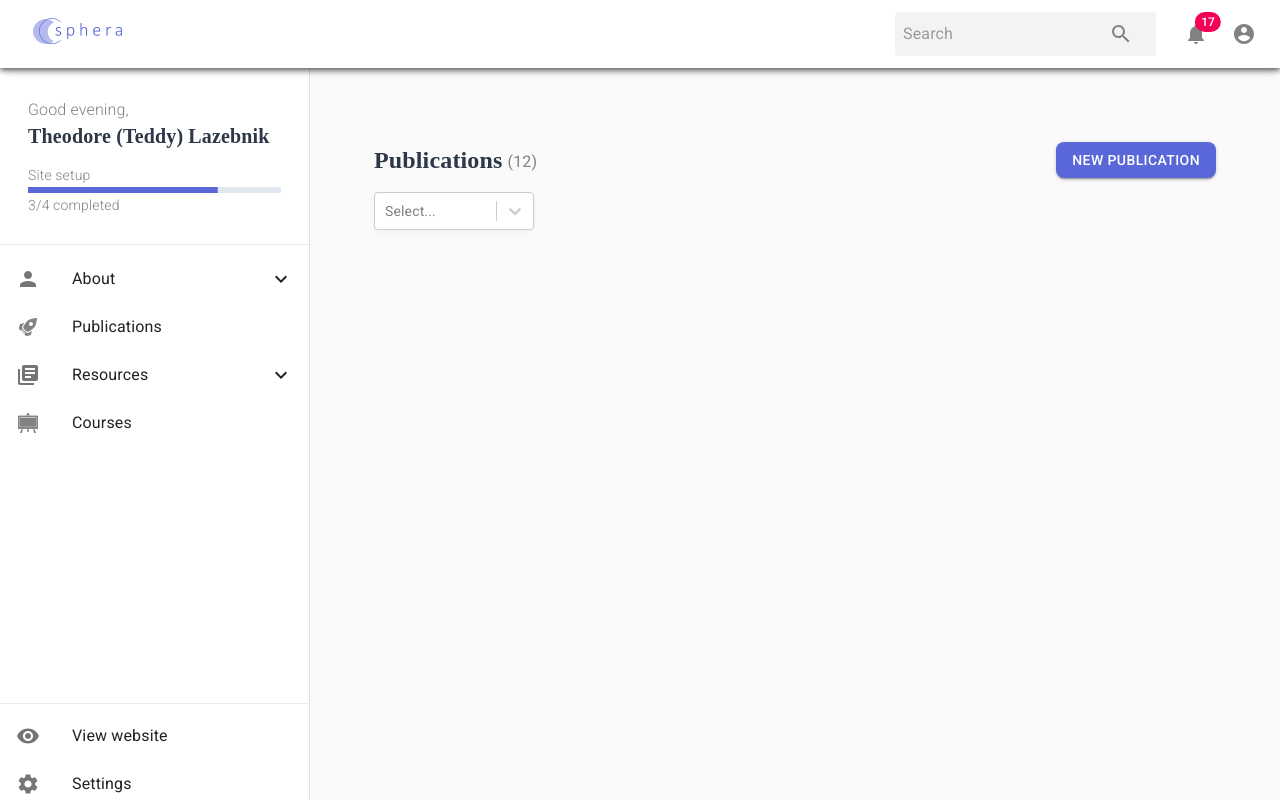
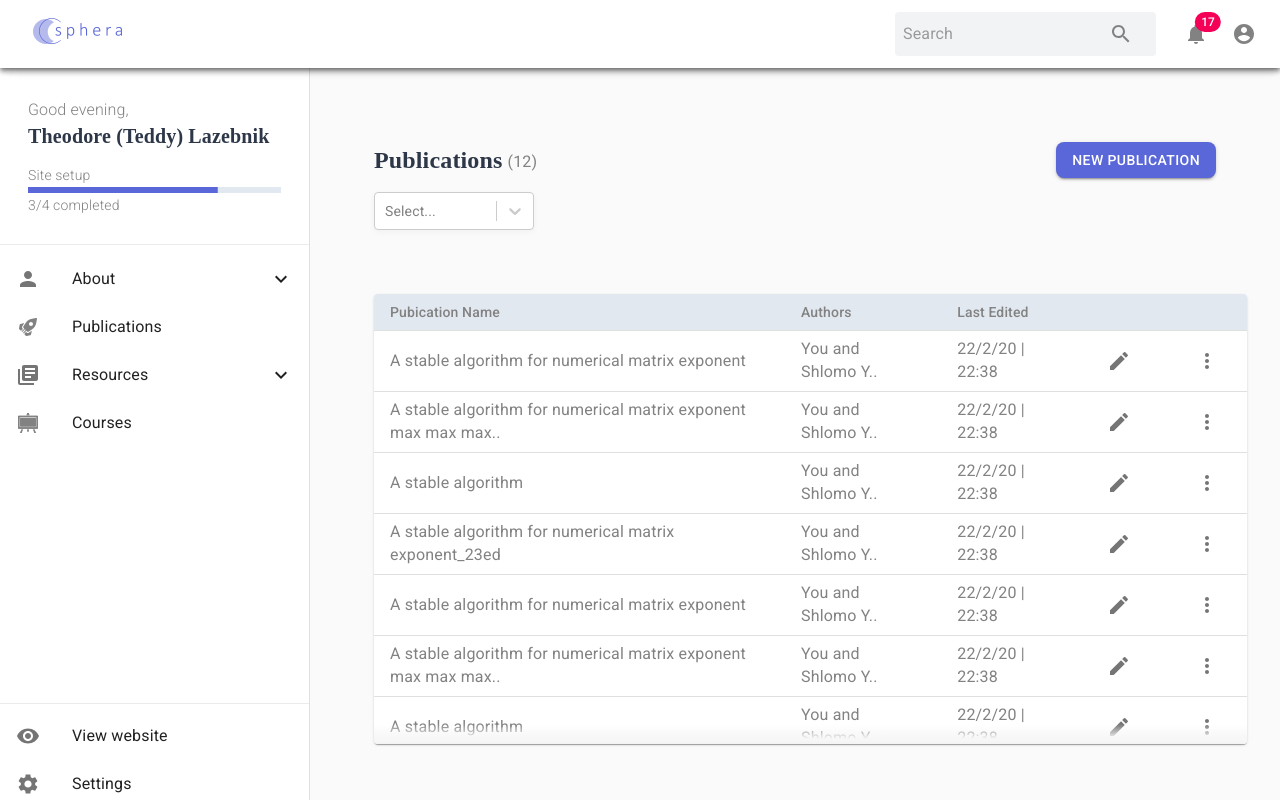
Before and after one commit to lecture-developer/lecture_website_app_generator_frontend, a React (Create React App) app in the folder sphera/: page / in a window 1280 px wide. Built offline with nearby package versions, Linux system fonts and the light colour scheme.

Commit message:
added content table and body

```diff
--- a/sphera/src/App.js
+++ b/sphera/src/App.js
@@ -10,6 +10,7 @@ import Divider from '@material-ui/core/Divider';
 import SideMenu from "./components/SideMenu/SideMenu";
 import PublicationsRoot from "./components/Publications/Root";
 import Navbar from './components/Navbar/Navbar';
+import ContentTable from './components/Table/Table';
 
 
 const useStyles = makeStyles((theme) => ({
@@ -33,11 +34,6 @@ export default function App() {
       {/* replace with nadavs code */}
       <AppBar position="fixed" className={classes.appBar}>
           <Navbar />
-          {/* <Toolbar>
-          <Typography variant="h6" noWrap>
-            Clipped drawer
-          </Typography>
-        </Toolbar> */}
       </AppBar>
 
       <SideMenu />
@@ -46,6 +42,7 @@ export default function App() {
         <Toolbar />
       {/*insert main window - publications etc */}
       <PublicationsRoot />
+      <ContentTable />
       </main>
     </div>
   );
--- /dev/null
+++ b/sphera/src/components/Table/Table.css
@@ -0,0 +1,7 @@
+::-webkit-scrollbar {
+    width: 0.25rem;
+}
+
+::-webkit-scrollbar-thumb {
+    background: #E2E8F0;
+}
--- /dev/null
+++ b/sphera/src/components/Table/Table.js
@@ -0,0 +1,121 @@
+import React from 'react';
+import { makeStyles } from '@material-ui/core/styles';
+import Table from '@material-ui/core/Table';
+import TableBody from '@material-ui/core/TableBody';
+import TableCell from '@material-ui/core/TableCell';
+import TableContainer from '@material-ui/core/TableContainer';
+import TableHead from '@material-ui/core/TableHead';
+import TableRow from '@material-ui/core/TableRow';
+import Paper from '@material-ui/core/Paper';
+import CreateIcon from '@material-ui/icons/Create';
+import MoreVertIcon from '@material-ui/icons/MoreVert';
+import IconButton from '@material-ui/core/IconButton';
+import './Table.css';
+
+const useStyles = makeStyles({
+    tableBody: {
+        display: 'block',
+        overflow: 'auto'
+    },
+    tableContainer: {
+        marginRight: '4rem',
+        marginLeft: '4rem',
+        maxWidth: '90%',
+        maxHeight: '450px'
+    },
+    row: {
+        height: '2rem'
+    },
+    headers: {
+        backgroundColor: '#E2E8F0',
+        color: '#828282'
+    },
+    text: {
+        color: '#828282',
+        fontSize: '1rem',
+        fontWeight: '400'
+    },
+    relative: {
+        position: 'relative'
+    },
+    fader: {
+        /* Permalink - use to edit and share this gradient: https://colorzilla.com/gradient-editor/#ffffff+0,f4f4f4+100&0+0,1+75 */
+        background: '-moz-linear-gradient(top,  rgba(255,255,255,0) 0%, rgba(247,247,247,1) 75%, rgba(244,244,244,1) 100%)', /* FF3.6-15 */
+        background: '-webkit-linear-gradient(top,  rgba(255,255,255,0) 0%,rgba(247,247,247,1) 75%,rgba(244,244,244,1) 100%)', /* Chrome10-25,Safari5.1-6 */
+        background: 'linear-gradient(to bottom,  rgba(255,255,255,0) 0%,rgba(247,247,247,1) 75%,rgba(244,244,244,1) 100%)', /* W3C, IE10+, FF16+, Chrome26+, Opera12+, Safari7+ */
+        filter: 'progid:DXImageTransform.Microsoft.gradient( startColorstr="#00ffffff", endColorstr="#f4f4f4",GradientType=0 )', /* IE6-9 */
+        width: '100%',
+        height: '20px',
+        position: 'sticky',
+        bottom: 0,
+        left: 0
+    }
+});
+
+
+function createData(publicationName, authors, lastEdit) {
+    return { publicationName, authors, lastEdit };
+}
+
+const rows = [
+    createData('A stable algorithm for numerical matrix exponent', 'You and Shlomo Y..', '22/2/20  |  22:38'),
+    createData('A stable algorithm for numerical matrix exponent max max max..', 'You and Shlomo Y..', '22/2/20  |  22:38'),
+    createData('A stable algorithm', 'You and Shlomo Y..', '22/2/20  |  22:38'),
+    createData('A stable algorithm for numerical matrix exponent_23ed', 'You and Shlomo Y..', '22/2/20  |  22:38'),
+    createData('A stable algorithm for numerical matrix exponent', 'You and Shlomo Y..', '22/2/20  |  22:38'),
+    createData('A stable algorithm for numerical matrix exponent max max max..', 'You and Shlomo Y..', '22/2/20  |  22:38'),
+    createData('A stable algorithm', 'You and Shlomo Y..', '22/2/20  |  22:38'),
+    createData('A stable algorithm for numerical matrix exponent_23ed', 'You and Shlomo Y..', '22/2/20  |  22:38'),
+    createData('A stable algorithm for numerical matrix exponent', 'You and Shlomo Y..', '22/2/20  |  22:38'),
+    createData('A stable algorithm for numerical matrix exponent max max max..', 'You and Shlomo Y..', '22/2/20  |  22:38'),
+    createData('A stable algorithm', 'You and Shlomo Y..', '22/2/20  |  22:38'),
+    createData('A stable algorithm for numerical matrix exponent_23ed', 'You and Shlomo Y..', '22/2/20  |  22:38'),
+    createData('A stable algorithm for numerical matrix exponent', 'You and Shlomo Y..', '22/2/20  |  22:38'),
+    createData('A stable algorithm for numerical matrix exponent max max max..', 'You and Shlomo Y..', '22/2/20  |  22:38'),
+    createData('A stable algorithm', 'You and Shlomo Y..', '22/2/20  |  22:38'),
+    createData('A stable algorithm for numerical matrix exponent_23ed', 'You and Shlomo Y..', '22/2/20  |  22:38'),
+];
+
+function ContentTable() {
+    const classes = useStyles();
+
+    return (
+        <TableContainer className={`${classes.tableContainer} ${classes.relative}`} component={Paper}>
+            <Table stickyHeader className={`${classes.table} ${classes.relative}`} size="small"  aria-label="simple table">
+                {/* the titles of the table*/}
+                <TableHead>
+                    <TableRow className={classes.row}>
+                        <TableCell className={classes.headers}>Pubication Name</TableCell>
+                        <TableCell align="left" className={classes.headers}>Authors</TableCell>
+                        <TableCell align="left" className={classes.headers}>Last Edited</TableCell>
+                        <TableCell align="right" className={classes.headers}></TableCell>
+                        <TableCell align="right" className={classes.headers}></TableCell>
+                    </TableRow>
+                </TableHead>
+                {/* the content of the table*/}
+                <TableBody>
+                    {rows.map((row) => {
+                        return <TableRow key={row.publicationName} className={classes.row}>
+                            <TableCell align="left" className={classes.text}>{row.publicationName}</TableCell>
+                            <TableCell align="left" className={classes.text}>{row.authors}</TableCell>
+                            <TableCell align="left" className={classes.text}>{row.lastEdit}</TableCell>
+                            <TableCell align="left" className={classes.text}>
+                                <IconButton>
+                                    <CreateIcon className={classes.clickable} />
+                                </IconButton>
+                            </TableCell>
+                            <TableCell align="left" className={classes.text}>
+                                <IconButton>
+                                    <MoreVertIcon className={classes.clickable} />
+                                </IconButton>
+                            </TableCell>
+                        </TableRow>
+                    })}
+                </TableBody>
+            </Table>
+            <div className={classes.fader}></div>
+        </TableContainer>
+    )
+}
+
+export default ContentTable;
--- a/sphera/src/index.css
+++ b/sphera/src/index.css
@@ -1,5 +1,6 @@
 body {
   margin: 0;
+  background-color: '#F5F8FC';
   font-family: -apple-system, BlinkMacSystemFont, 'Segoe UI', 'Roboto', 'Oxygen',
     'Ubuntu', 'Cantarell', 'Fira Sans', 'Droid Sans', 'Helvetica Neue',
     sans-serif;
```
Also changed, not shown: 1 other file (tests, documents, lock files or other folders).
